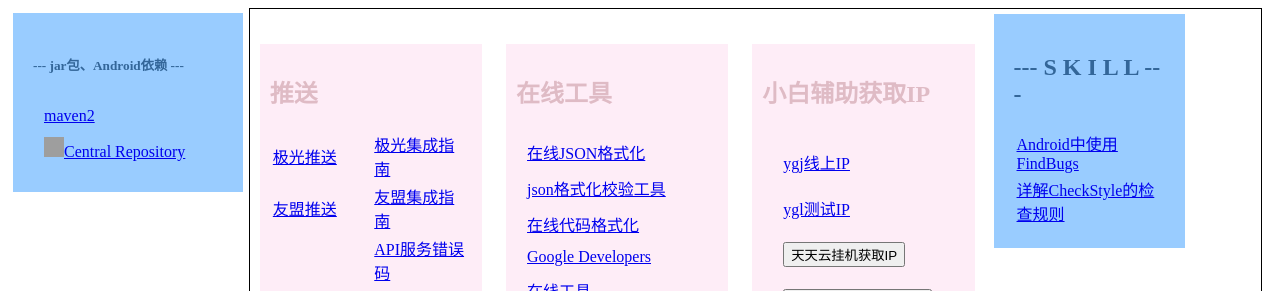
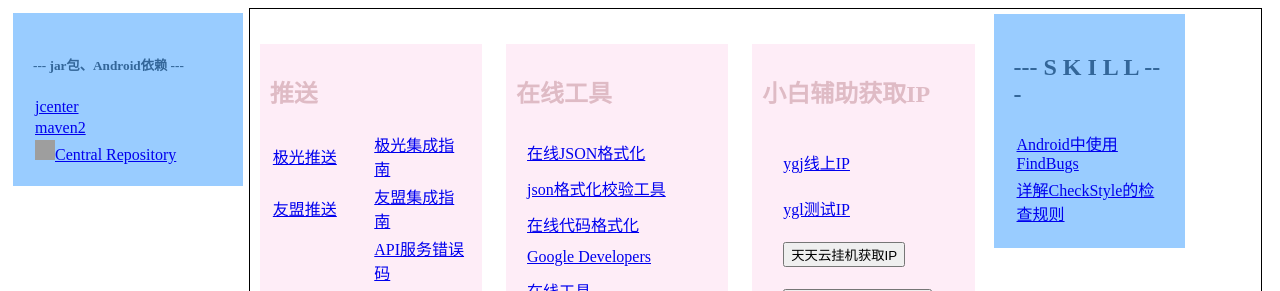
Before and after one commit to github201407/github201407.github.io, a Jekyll site: the page common.html, which Jekyll copies as it is, in a window 1280 px wide. Shown: the top 291 px of the page. Built offline with Jekyll 4.4.1, drawn with Linux system fonts in a browser that asks for light colours; grey boxes are pictures that could not be loaded.

Commit message:
Update common.html
增加链接：jcenter

```diff
--- a/common.html
+++ b/common.html
@@ -365,8 +365,11 @@
 
   <div class="list">
    <h5>--- jar包、Android依赖 ---</h5>
-   <table border="0" cellspacing="10">
+   <table border="0" cellspacing="1">
     <tbody>
+      <tr>
+      <td> <a href="http://jcenter.bintray.com/" target="_blank">jcenter</a> </td>
+    </tr>
       <tr>
       <td> <a href="https://repo1.maven.org/maven2/" target="_blank">maven2</a> </td>
     </tr>
```
